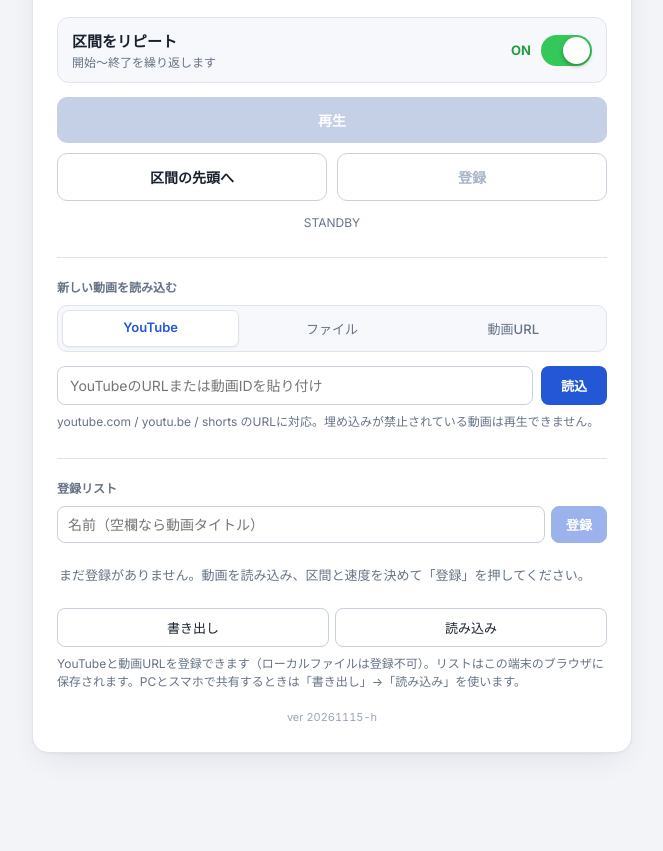
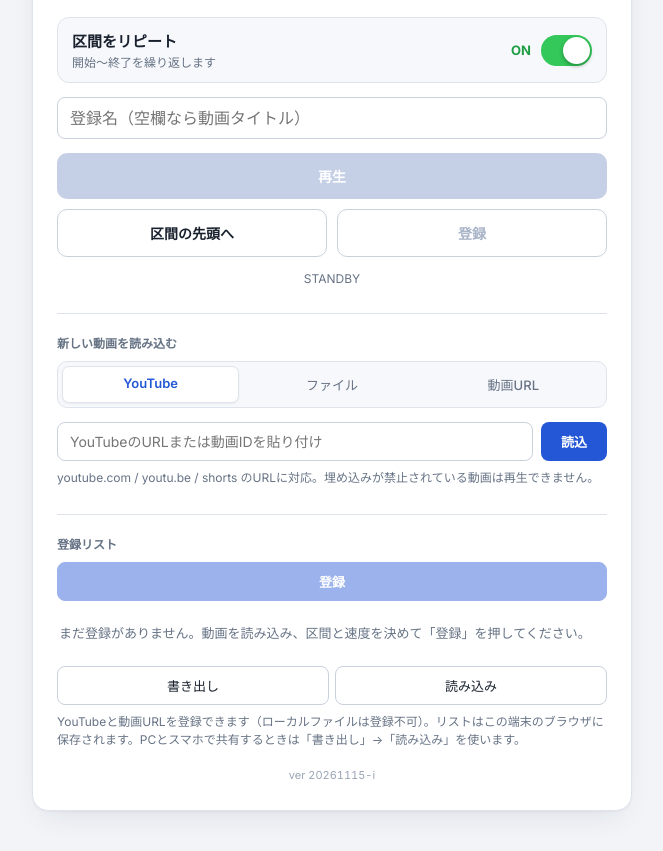
Before and after one commit to 456y22tr54-glitch/loopcut, a plain HTML site: page index.html in a window 1280 px wide. Shown: the part 693-1544 px from the top of the page, without its empty margins (308-971 px from the left). Before the commit the page ends 1506 px from the top, so only its background shows below. Drawn offline with Linux system fonts and the light colour scheme.

Commit message:
Add files via upload

```diff
--- a/index.html
+++ b/index.html
@@ -154,6 +154,10 @@
   .save-row { display:flex; gap:6px; margin-bottom:12px; }
   .save-row input[type=text] { flex:1; min-width:0; padding:9px 10px; border:1px solid var(--line-strong); border-radius:8px;
     background:#fff; color:var(--text); font-size:14px; outline:none; font-family:inherit; }
+  .name-row { margin-top:14px; }
+  .name-row input[type=text] { width:100%; box-sizing:border-box; padding:10px 12px; border:1px solid var(--line-strong); border-radius:8px; font-size:16px; font-family:inherit; background:#fff; color:var(--text); }
+  .name-row input[type=text]:focus { border-color:var(--accent); box-shadow:0 0 0 3px var(--accent-soft); outline:none; }
+  .save-row button { flex:1; padding:9px 14px; }
   .save-row input[type=text]:focus { border-color:var(--accent); box-shadow:0 0 0 3px var(--accent-soft); }
   .small-btn { padding:0 14px; border-radius:8px; border:1px solid var(--line-strong); background:#fff; color:var(--text);
     font-size:13px; cursor:pointer; white-space:nowrap; font-family:inherit; }
@@ -247,6 +251,7 @@
     <span class="loop-right"><span class="loop-state on" id="loopState">ON</span><span class="ios-switch on" id="loopSwitch"><span class="knob"></span></span></span>
   </div>
 
+  <div class="name-row"><input type="text" id="saveName" maxlength="60" placeholder="登録名（空欄なら動画タイトル）" autocomplete="off"></div>
   <div class="buttons">
     <button class="main-btn btn-play" id="playBtn" disabled>再生</button>
     <button class="main-btn btn-reset" id="resetBtn">区間の先頭へ</button>
@@ -289,7 +294,6 @@
   <div class="saved">
     <div class="saved-head"><span class="cap" style="margin:0">登録リスト</span><span class="count" id="savedCount"></span></div>
     <div class="save-row">
-      <input type="text" id="saveName" placeholder="名前（空欄なら動画タイトル）">
       <button class="small-btn primary" id="saveBtn" disabled>登録</button>
       <button class="small-btn hidden" id="overwriteBtn">上書き</button>
     </div>
@@ -301,14 +305,14 @@
     </div>
     <div class="hint">YouTubeと動画URLを登録できます（ローカルファイルは登録不可）。リストはこの端末のブラウザに保存されます。PCとスマホで共有するときは「書き出し」→「読み込み」を使います。</div>
   </div>
-  <div class="ver">ver 20261115-h</div>
+  <div class="ver">ver 20261115-i</div>
 </div>
 <pre id="dbg" class="hidden"></pre>
 
 <script>
 (() => {
   const $ = id => document.getElementById(id);
-  const BUILD = '20261115-h';
+  const BUILD = '20261115-i';
   // diagnostics: open the page with ?debug=1 to see a live event log at the bottom
   const DEBUG = /[?&]debug=1/.test(location.search);
   const dbgEl = $('dbg'), dbgLines = [], t00 = Date.now();
```
